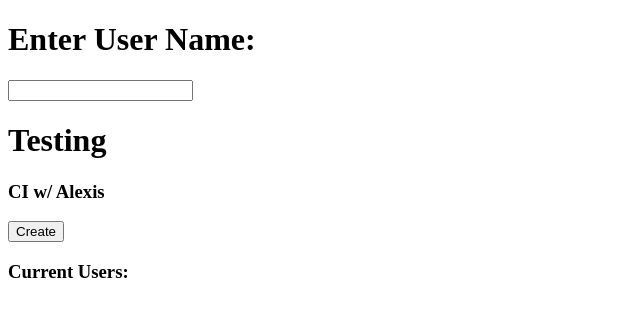
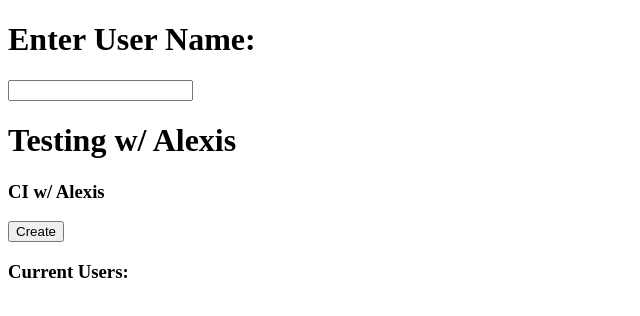
Before and after one commit to nkauffman/UserCRUD, a website: page public/index.html in a window 1280 px wide. Shown: the whole page, without its empty margins (0-640 px from the left). Drawn offline with Linux system fonts and the light colour scheme; no server answers.

Commit message:
second test

```diff
--- a/public/index.html
+++ b/public/index.html
@@ -18,7 +18,7 @@
 					<h1>Enter User Name:</h1>
 					<input type="text" ng-model="formData.userName">
 				</div>
-				<h1>Testing</h1>
+				<h1>Testing w/ Alexis</h1>
 				<h3>CI w/ Alexis</h3>
 				<button ng-click="createUser()">Create</button>
 
```
